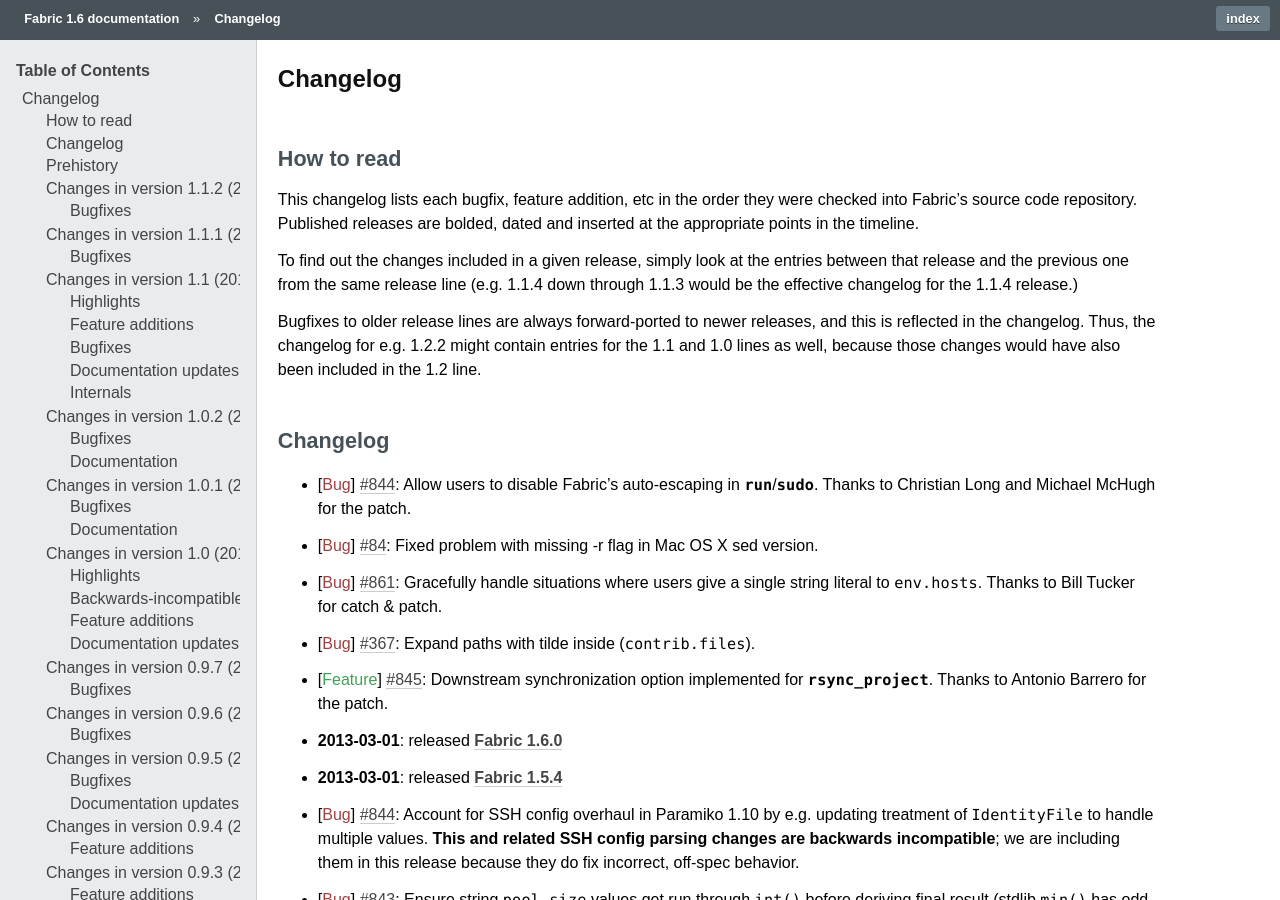
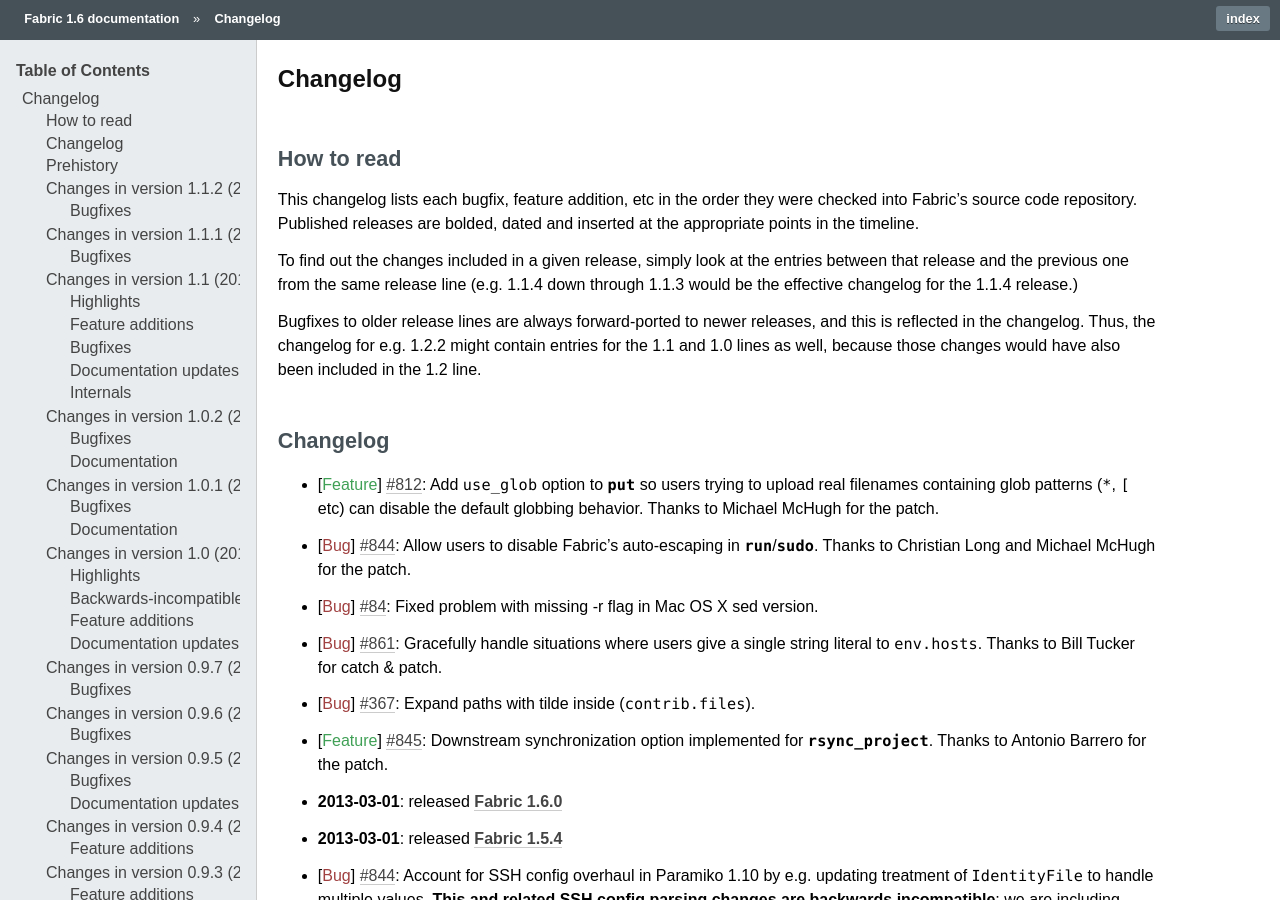
Before and after one commit to fabric/fabric, a Sphinx documentation site: the page built from docs/changelog.rst, in a window 1280 px wide and 900 px high. Built offline with Sphinx 7.4.7, drawn with Linux system fonts in a browser that asks for light colours.

Commit message:
Add changelog, versionchanged re #869, #812

```diff
--- a/docs/changelog.rst
+++ b/docs/changelog.rst
@@ -25,6 +25,9 @@
 Changelog
 =========
 
+* :feature:`812` Add ``use_glob`` option to `.put` so users trying to upload
+  real filenames containing glob patterns (``*``, ``[`` etc) can disable the
+  default globbing behavior. Thanks to Michael McHugh for the patch.
 * :bug:`844` Allow users to disable Fabric's auto-escaping in `.run`/`.sudo`.
   Thanks to Christian Long and Michael McHugh for the patch.
 * :bug:`84` Fixed problem with missing -r flag in Mac OS X sed version.
```
Also changed, not shown: 1 other file.
